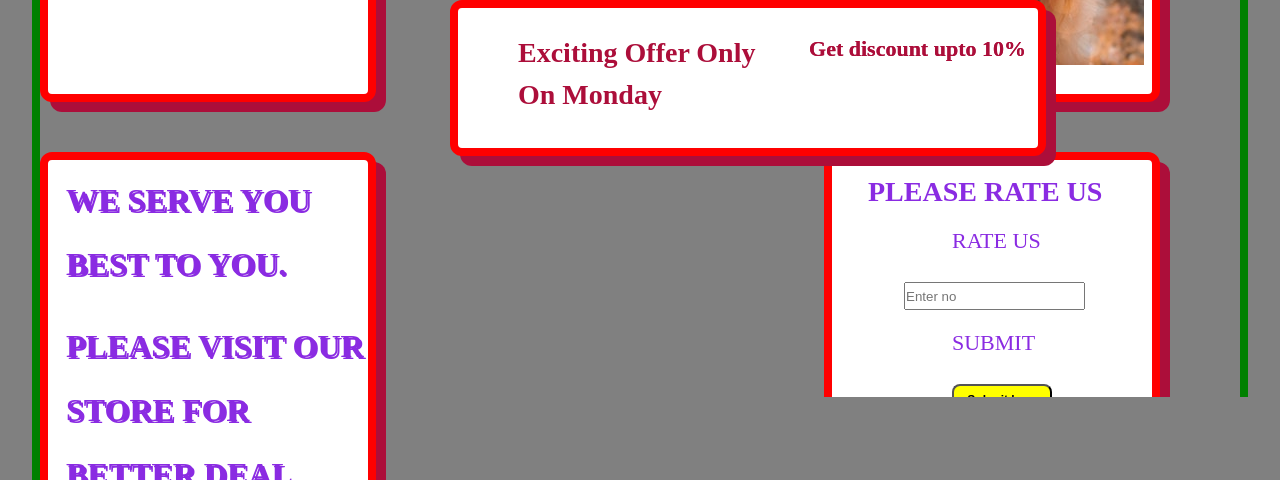
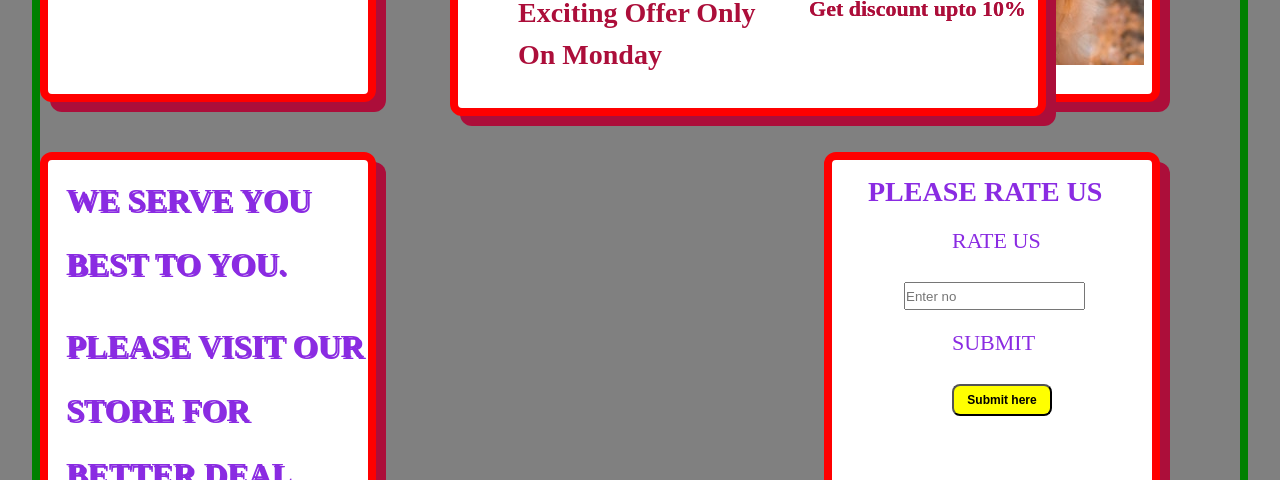
Before and after one commit to mohnish183/handson_3_css, a plain HTML site: page index.html in a window 1280 px wide. Shown: the part 620-1100 px from the top of the page. Drawn offline with Linux system fonts and the light colour scheme.

Commit message:
Update style.css

```diff
--- a/style.css
+++ b/style.css
@@ -95,7 +95,7 @@ button[type="submit"] {
 .sticky {
   position: fixed;
   bottom: 80px;
-  top: 620px;
+  top: 580px;
   left: 450px;
 }
 .sticky_content {
```
